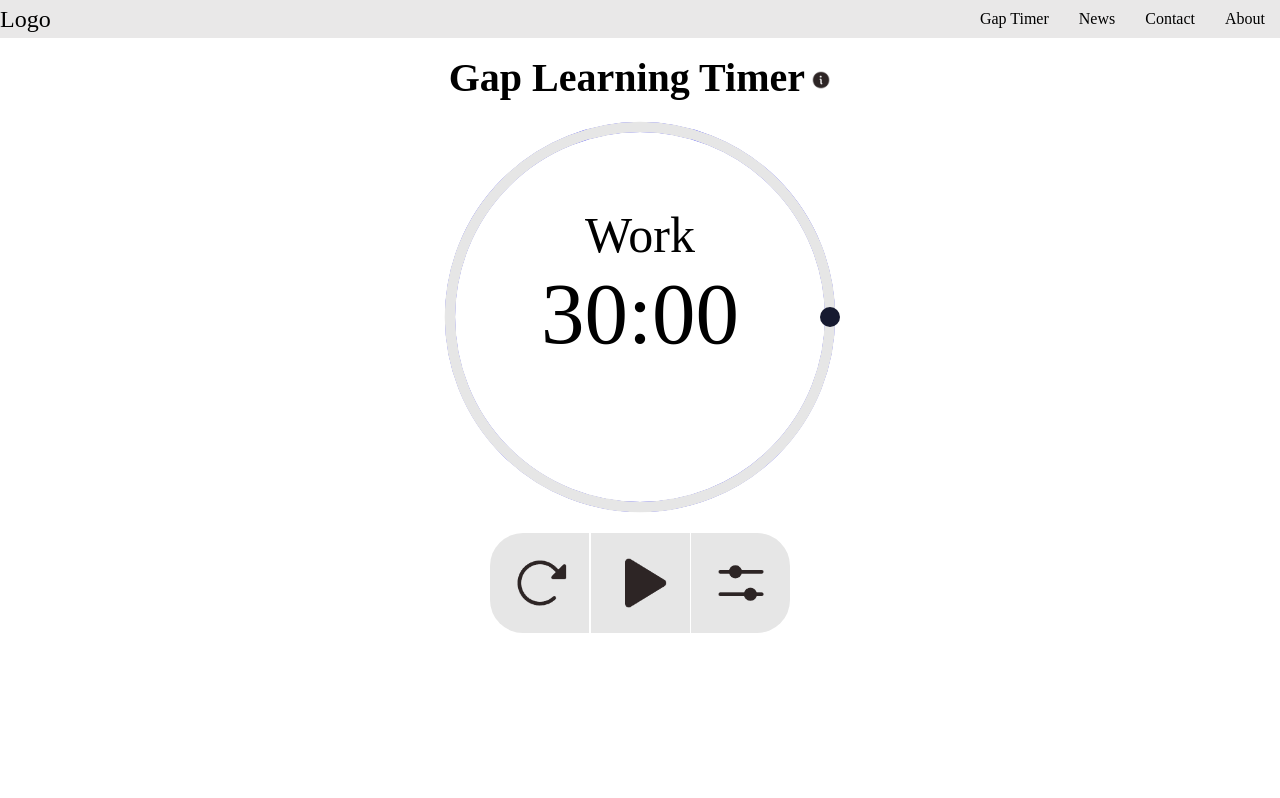
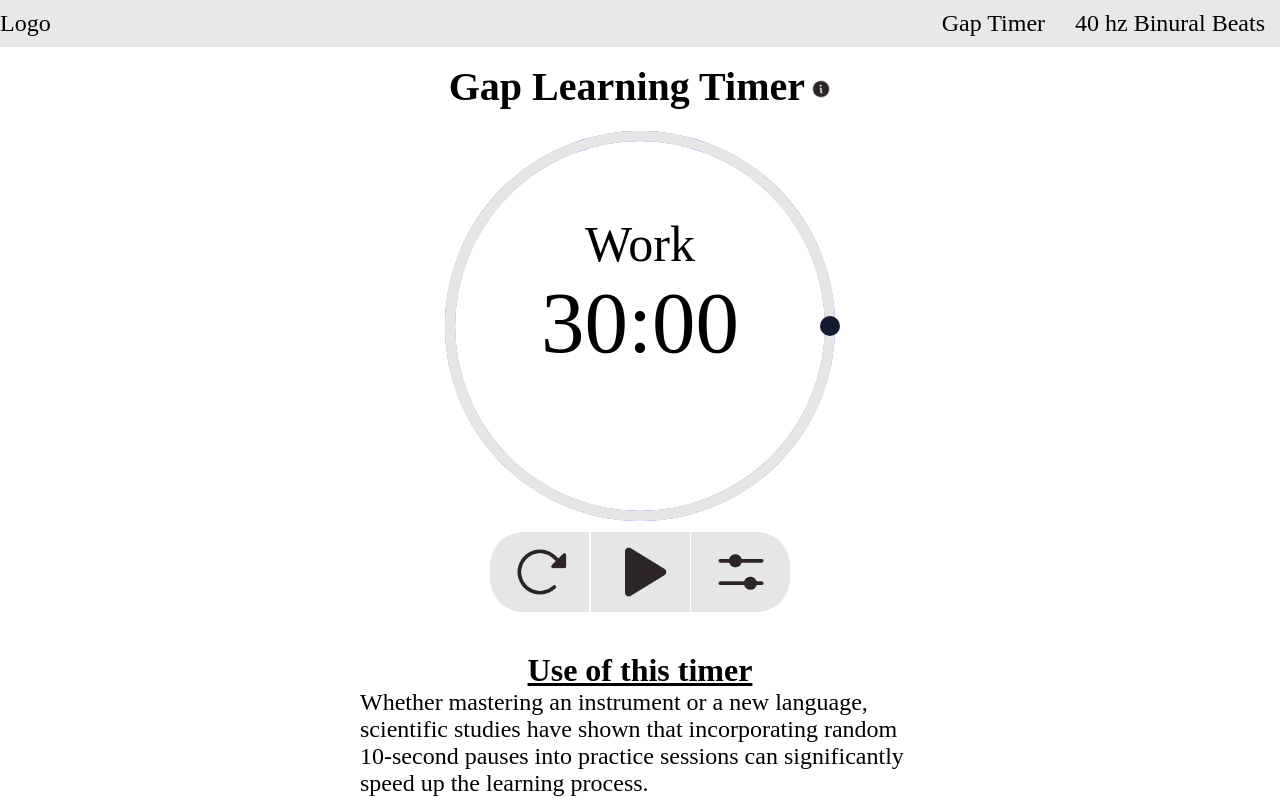
Before and after one commit to anthonyduong789/Learning-Site, a React (Vite) app: page / in a window 1280 px wide. Shown: the top 798 px of the page. Built offline with nearby package versions, Linux system fonts and the light colour scheme.

Commit message:
added video

```diff
--- a/package.json
+++ b/package.json
@@ -5,8 +5,8 @@
   "type": "module",
   "homepage": "https://anthonyduong789.github.io/Learning-Site/",
   "scripts": {
-    "predeploy" : "npm run build",
-    "deploy" : "gh-pages -d dist",
+    "predeploy": "npm run build",
+    "deploy": "gh-pages -d dist",
     "dev": "vite",
     "build": "vite build",
     "lint": "eslint . --ext js,jsx --report-unused-disable-directives --max-warnings 0",
--- a/src/App.css
+++ b/src/App.css
@@ -34,3 +34,14 @@ img{
   -webkit-touch-callout: none; /* iOS Safari */
   -webkit-user-drag: none; /* Safari */
 }
+
+
+iframe{
+  width: 100%;
+  height: 315px;
+  @media screen and (max-width: 780px) {
+    width: 100%;
+    height: 200px;
+
+  }
+}
--- a/src/components/GapInfoPage.jsx
+++ b/src/components/GapInfoPage.jsx
@@ -7,7 +7,7 @@ const InfoHeader = styled.h1`
     font-weight: 550;
     text-decoration: underline;
     text-align: center;
-    margin-top: 20vh;
+    margin-top: 5vh;
     margin-bottom: 0rem;
     padding-bottom: 0rem
 `;
@@ -32,6 +32,17 @@ function GapInfoPage() {
         this appllication is a simple, easy-to-use tool that allows users to
         customize their practice sessions with random pauses.
       </InfoText>
+      <div style={{display:"flex", justifyContent:"center"}}>
+      <iframe
+
+        src="https://www.youtube.com/embed/yKMvJiQldMQ?si=N9lT7OEhJmTo2gtp"
+        title="YouTube video player"
+        frameborder="0"
+        allow="accelerometer; autoplay; clipboard-write; encrypted-media; gyroscope; picture-in-picture; web-share"
+        allowfullscreen
+      ></iframe>
+      </div>
+
     </>
   );
 }
--- a/src/components/GapTimer.jsx
+++ b/src/components/GapTimer.jsx
@@ -56,7 +56,7 @@ const TimerContainer = styled.div`
 
 const Container = styled.div`
   width: 600px;
-
+  padding-bottom: 10vh;
   @media (max-width: 768px) {
     width: 100%;
     margin: 0;
@@ -107,13 +107,13 @@ const ControlBox = styled.div`
   width: 70%;
   display: flex;
   flex-direction: row;
-  height: 100px;
+  height: 80px;
   width: 300px;
   border-radius: 33px;
   justify-content: space-between;
   // border: 0.2rem solid black;
   // align-items: center
-  margin-top: 1rem;
+  margin-top: 0.4rem;
   @media (max-width: 768px) {
     margin-top: 2rem;
     // gap: 3rem;
--- a/src/components/ResponsiveNavbar.jsx
+++ b/src/components/ResponsiveNavbar.jsx
@@ -35,6 +35,7 @@ const NavLink = styled.a`
   color: black;
   text-decoration: none;
   padding: 10px 15px;
+  font-size: 1.5em;
   transition: background 0.3s;
   &:hover {
     background: #ddd;
@@ -75,9 +76,7 @@ const ResponsiveNavbar = () => {
       </ToggleButton>
       <NavItems isOpen={isOpen}>
         <NavLink href="#home" onClick={toggleNav}>Gap Timer</NavLink>
-        <NavLink href="#news" onClick={toggleNav}>News</NavLink>
-        <NavLink href="#contact" onClick={toggleNav}>Contact</NavLink>
-        <NavLink href="#about" onClick={toggleNav}>About</NavLink>
+        <NavLink href="#about" onClick={toggleNav}>40 hz Binural Beats</NavLink>
       </NavItems>
     </Nav>
   );
```
